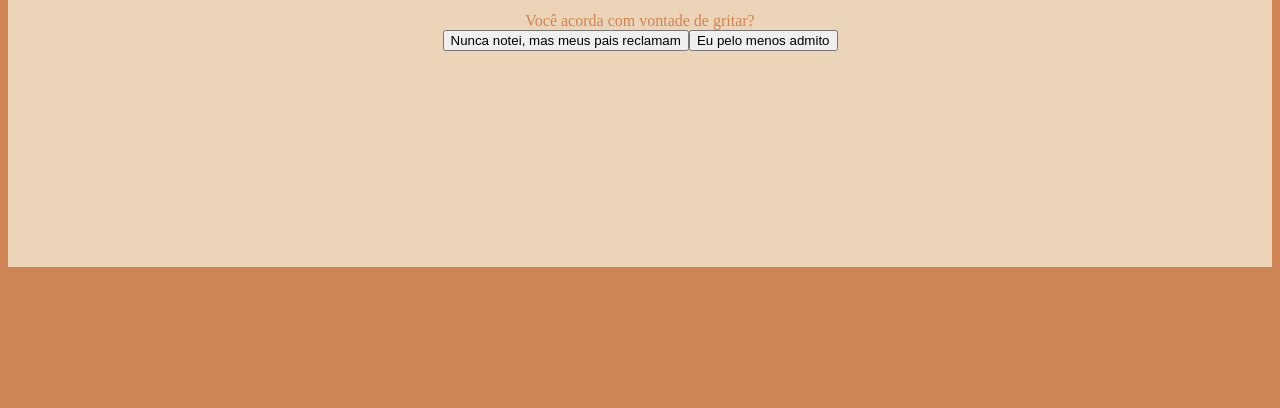
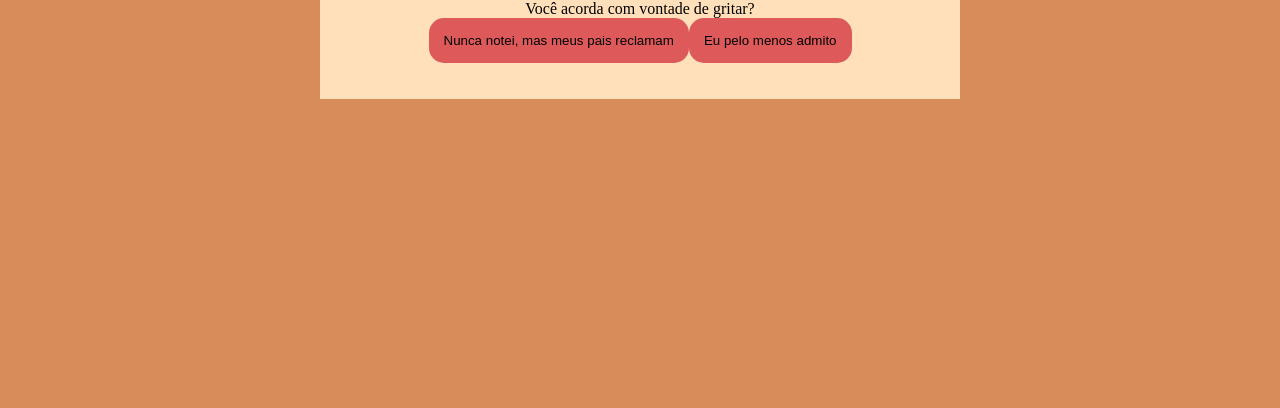
Before and after one commit to ThornPrincess/slaa, a plain HTML site: page index.html in a window 1280 px wide. Shown: the part 408-816 px from the top of the page. Drawn offline with Linux system fonts and the light colour scheme.

Commit message:
Add files via upload

```diff
--- a/script.js
+++ b/script.js
@@ -10,11 +10,11 @@ const perguntas = [
         alternativas: [
             {
                 texto: "Nunca notei, mas meus pais reclamam",
-                afirmacao: "afirmação"
+                afirmacao: "você pode nunca ter notado,"
             },
             {
                 texto: "Eu pelo menos admito",
-                afirmacao: "afirmação"
+                afirmacao: "você sempre soube,"
             }
         ]
     },
@@ -23,11 +23,11 @@ const perguntas = [
         alternativas: [
             {
                 texto: "Obvio que não",
-                afirmacao: "afirmação"
+                afirmacao: "mas você já tinha atitudes suspeitas,"
             },
             {
                 texto: "Essa é a única opção!",
-                afirmacao: "afirmação"
+                afirmacao: "sempre agiu como um,"
             }
         ]
     },
@@ -36,11 +36,11 @@ const perguntas = [
         alternativas: [
             {
                 texto: "Com certeza!",
-                afirmacao: "afirmação"
+                afirmacao: "tem sonhos específicos,"
             },
             {
                 texto: "Não deixe meus pais descobrirem!",
-                afirmacao: "afirmação"
+                afirmacao: "teve os mesmos sonhos,"
             }
         ]
     },
@@ -49,11 +49,11 @@ const perguntas = [
         alternativas: [
             {
                 texto: "Deixa baixo, deixa baixo",
-                afirmacao: "afirmação"
+                afirmacao: "dúvidas de qualquer galinha,"
             },
             {
                 texto: "VOCẼ É DO GOVERNO, NÉ",
-                afirmacao: "afirmação"
+                afirmacao: "pensamentos tão inteligentes, referentes ao cérebro de galinha,"
             }
         ]
     },
@@ -62,11 +62,11 @@ const perguntas = [
         alternativas: [
             {
                 texto: "Já me ocorreu",
-                afirmacao: "afirmação"
+                afirmacao: "só voce não tinha percebido, você é um galo carijó."
             },
             {
                 texto: "Não, eu sou um galo carijó, mais respeito",
-                afirmacao: "S2"
+                afirmacao: "você é um exímio galo carijó, parabéns"
             }
         ]
     },
@@ -98,8 +98,8 @@ function mostraAlternativas(){
 }
 
 function respostaSelecionada(opcaoSelecionada) {
-    const S2 = opcaoSelecionada.S2;
-    historiaFinal += S2 + "S2";
+    const afirmacoes = opcaoSelecionada.afirmacao;
+    historiaFinal += afirmacoes + " ";
     atual++;
     mostraPergunta();
 }
--- a/style.css
+++ b/style.css
@@ -1,9 +1,9 @@
 :root {
-    --cor-fundo: #ce8453;
-    --cor-principal: #ecd4b9 ;
-    --cor-secundaria: #9597a5;
-    --cor-destaque: #ce8453;
-    --cor-texto: #ce8453 ;
+    --cor-fundo: #d78c5a;
+    --cor-principal: #ffe0bb ;
+    --cor-secundaria: #de5a5a;
+    --cor-destaque: #000000;
+    --cor-texto: #000000 ;
   }
 
   body {
@@ -13,34 +13,30 @@
     justify-content: center;
     align-items: center;
     min-height: 100vh;
-  }
+}
 
-  .caixa-principal{
+.caixa-principal{
     background-color: var(--cor-principal);
-    width: 100%;
+    width: 90%;
+    max-width: 600px;
     text-align: center;
-    padding:200px;
-  }
+    padding: 20px;
+}
 
-  h{
+h1{
     color: var(--cor-destaque);
-   }
-   @import url('https://fonts.googleapis.com/css2?family=Chakra+Petch:wght@400;700&display=swap');
+}
 
-   .botao{
-    background-color: #2196F3;
+button {
+    background-color: var(--cor-secundaria);
+    color: var(--cor-texto);
     border: none;
-    color: #fff;
-    padding: 15px 32px;
-    text-align: center;
-    text-decoration: none;
-    display: inline-block;
-    font-size: 16px;
-    margin: 4px 2px;
-    cursor: pointer;
-    border-radius: 8px;
-    transition: background-color 0.5s ease;
+    border-radius: 15px;
+    padding: 15px;
+    transition: background-color 0.3s;
 }
-.botao:hover{
-    background-color: #4CAF50;
+
+button:hover{
+    background-color: var(--cor-destaque);
+    color: var(--cor-principal);
 }
```
Also changed, not shown: index.html (line endings or trailing spaces).
